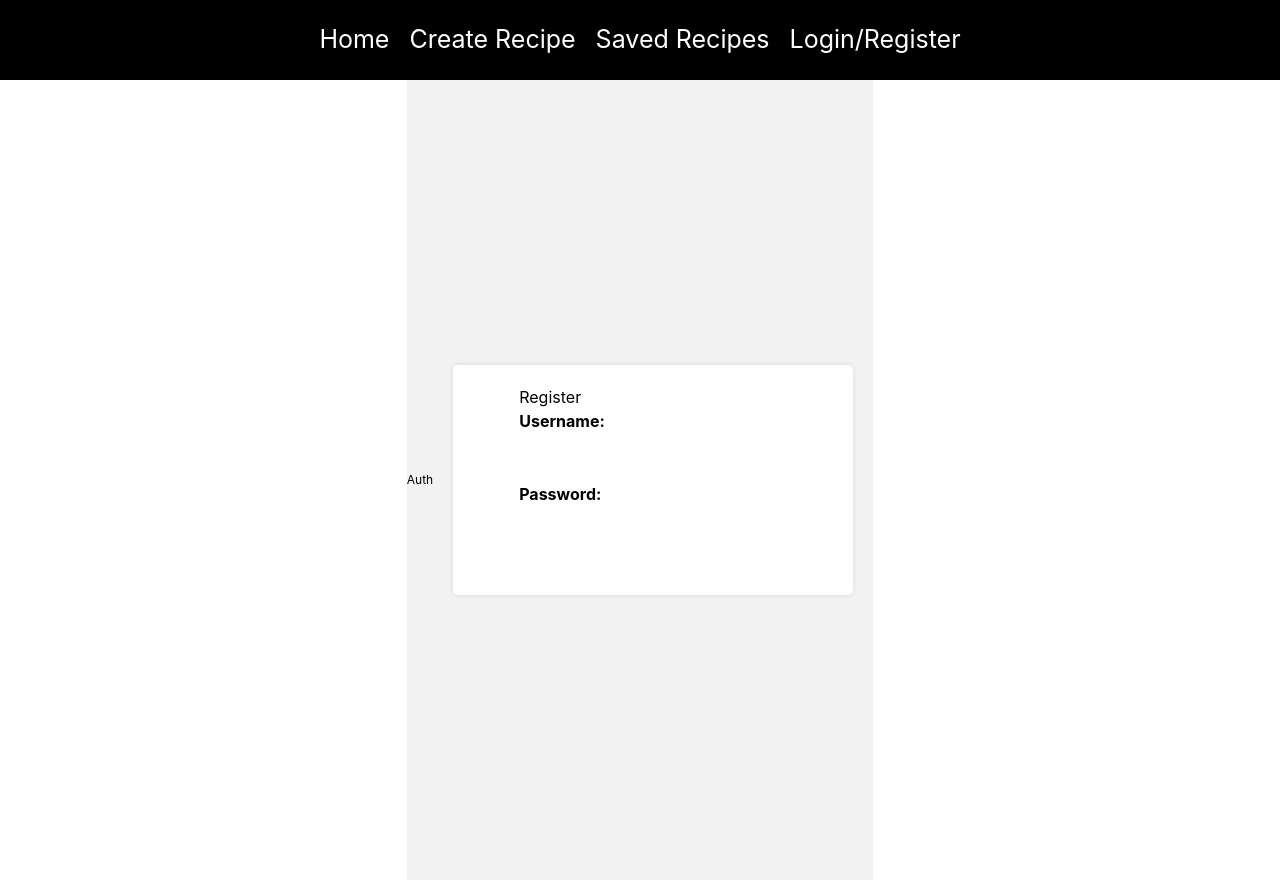
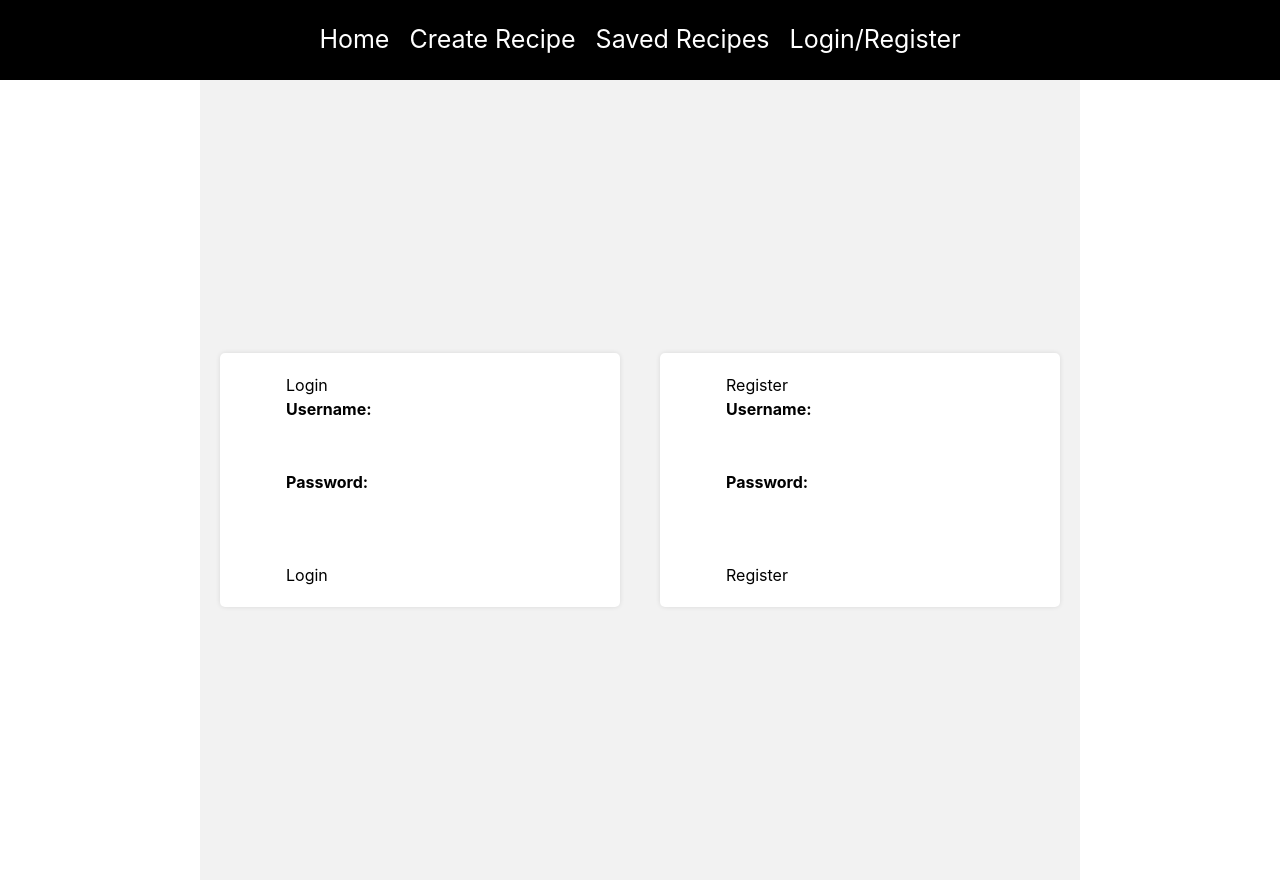
Before and after one commit to muhkyle17/recipe-app-mern, a React (Create React App) app in the folder client/: page /auth in a window 1280 px wide. Built offline with nearby package versions, Linux system fonts and the light colour scheme.

Commit message:
Add form component that uses both the login and register component

```diff
--- a/client/src/pages/auth.js
+++ b/client/src/pages/auth.js
@@ -1,36 +1,60 @@
-const Login = () => {
-  return (
-    <div>
-      <p>Auth</p>
-    </div>
-  )
-}
+import { useState } from 'react'
 
-const Register = () => {
+const Form = ({ username, setUsername, password, setPassword, label }) => {
   return (
     <div className='auth-container'>
       <form action=''>
-        <h2>Register</h2>
+        <h2>{label}</h2>
         <div className='form-group'>
           <label htmlFor='username'>Username:</label>
           <input
             type='text'
             id='username'
-            onChange={event => {
-              console.log('event')
-            }}
+            value={username}
+            onChange={e => setUsername(e.target.value)}
           />
           <label htmlFor='password'>Password:</label>
           <input
             type='text'
             id='password'
-            onChange={event => {
-              console.log('event')
-            }}
+            value={password}
+            onChange={e => setPassword(e.target.value)}
           />
         </div>
+
+        <button type='submit'>{label}</button>
       </form>
     </div>
+  )
+}
+
+const Login = () => {
+  const [username, setUsername] = useState('')
+  const [password, setPassword] = useState('')
+
+  return (
+    <Form
+      username={username}
+      setUsername={setUsername}
+      password={password}
+      setPassword={setPassword}
+      label='Login'
+    />
+  )
+}
+
+const Register = () => {
+  const [username, setUsername] = useState('')
+  const [password, setPassword] = useState('')
+
+  return (
+    <Form
+      username={username}
+      setUsername={setUsername}
+      password={password}
+      setPassword={setPassword}
+      label='Register'
+    />
   )
 }
 
```
